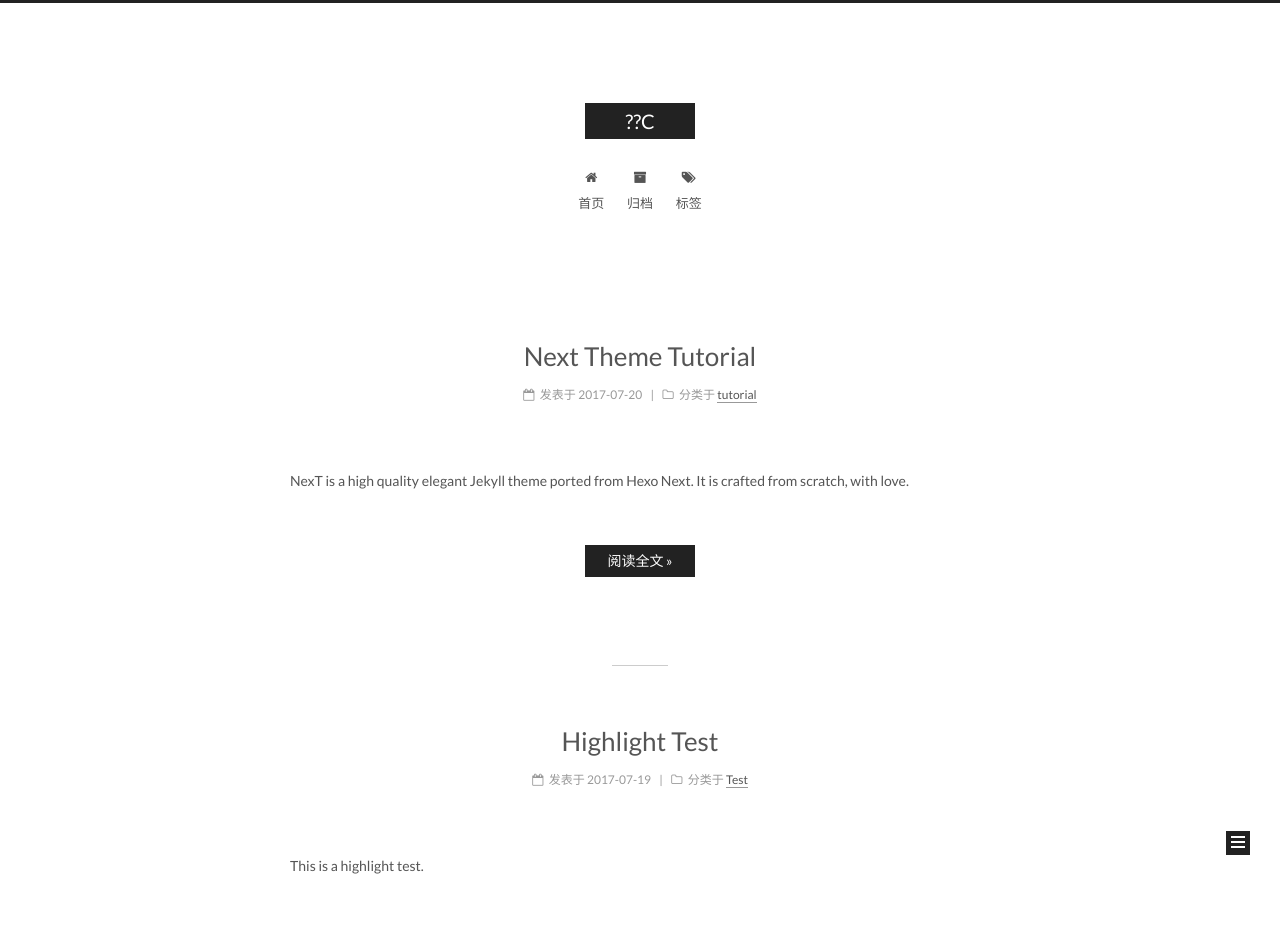
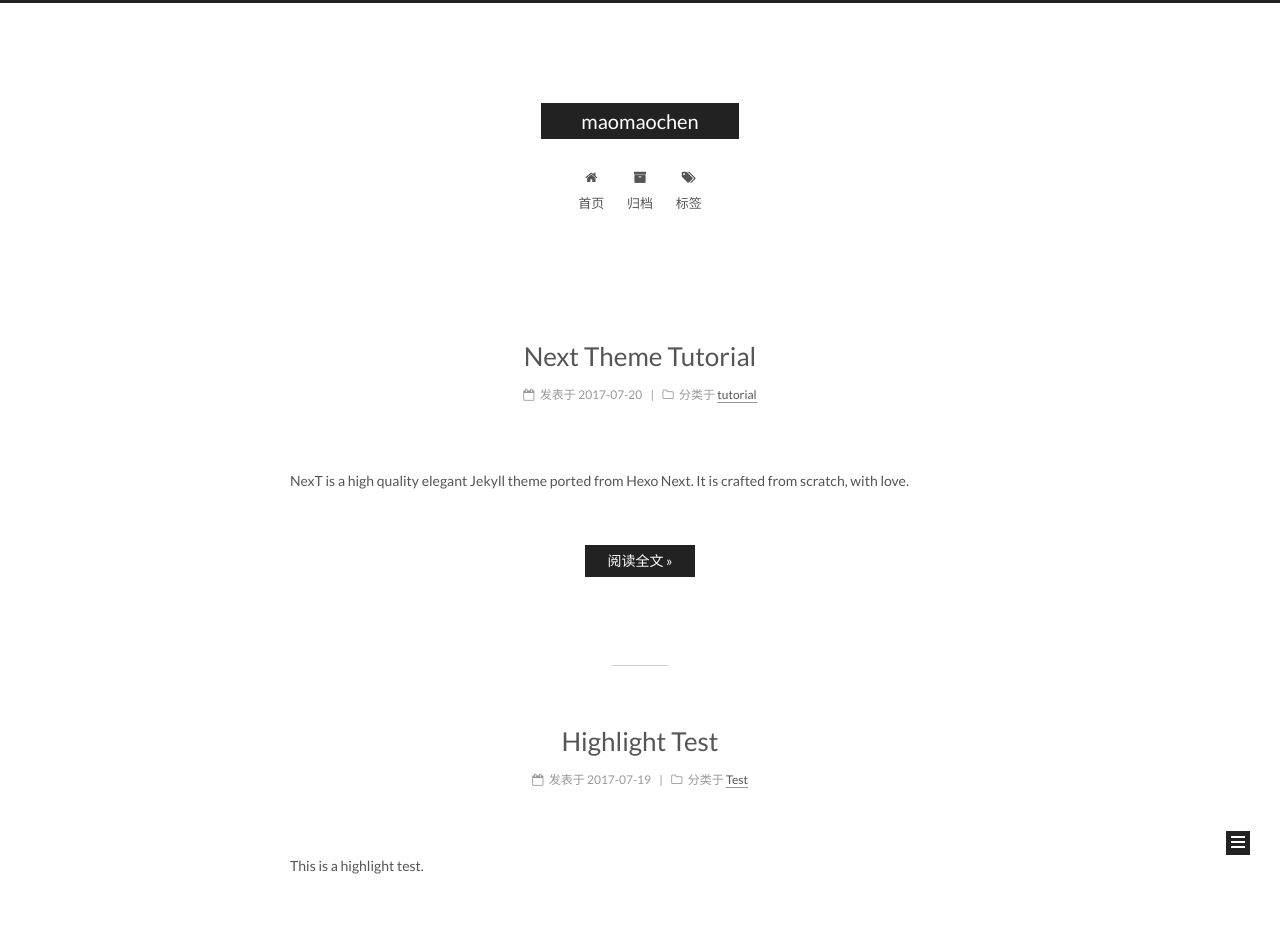
Before and after one commit to maomaochen/maomaochen.github.io, a Jekyll site: the page built from index.html, in a window 1280 px wide. Shown: the top 928 px of the page. Built offline with Jekyll 4.4.1, drawn with Linux system fonts in a browser that asks for light colours; emoji names are drawn with the system emoji font; the list of posts is cut into pages by our own code.

Commit message:
Update _config.yml

```diff
--- a/_config.yml
+++ b/_config.yml
@@ -4,7 +4,7 @@
 # ---------------------------------------------------------------
 
 # Site
-title: ??C
+title: maomaochen
 subtitle:
 description:
 author: maomaochen(based Simpleyyt)
```
